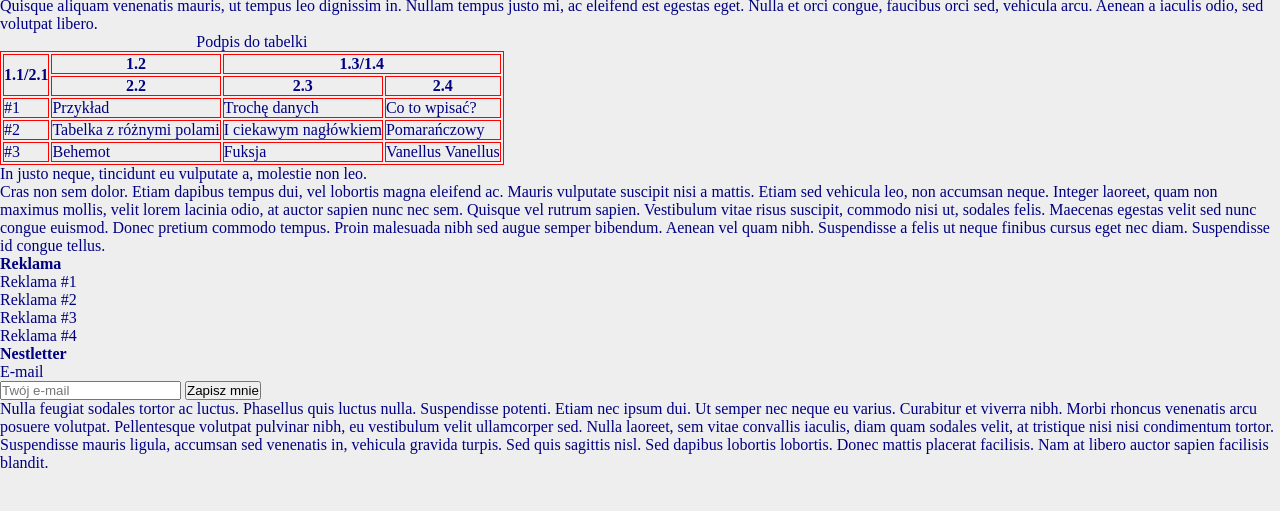
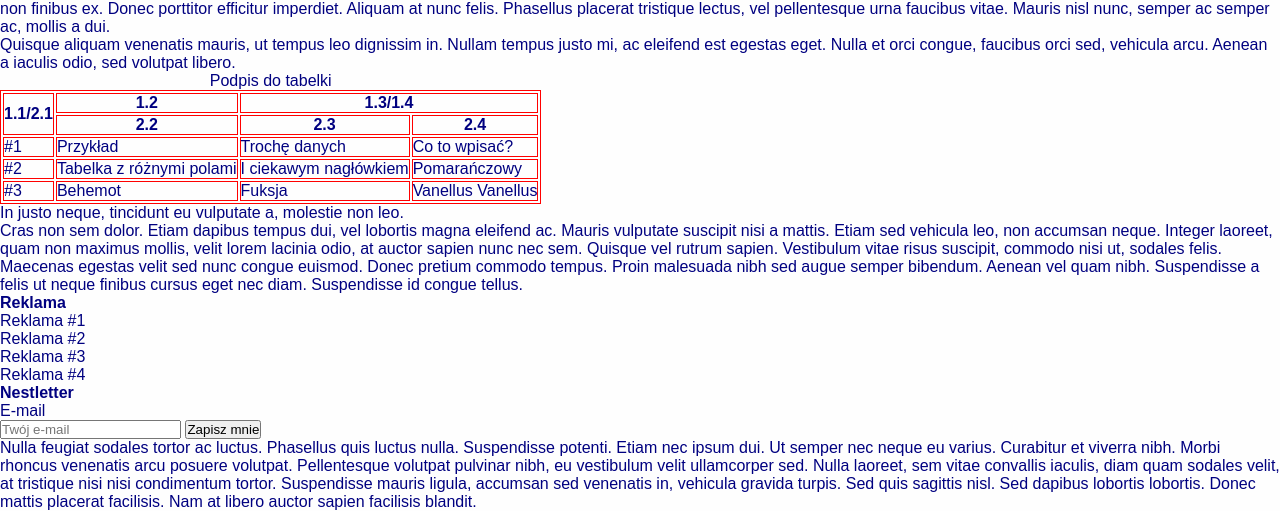
Before and after one commit to tr00per/demopage, a plain HTML site: page index.html in a window 1280 px wide. Shown: the part 337-848 px from the top of the page. Before the commit the page ends 809 px from the top, so only its background shows below. Drawn offline with Linux system fonts and the light colour scheme.

Commit message:
Update index.html

```diff
--- a/index.html
+++ b/index.html
@@ -6,7 +6,7 @@
     <title>Strona domowa</title>
     <style>
         * {margin: 0; padding: 0;}
-        body {font: 12pt; color: navy; background: #EEE;}
+        body {font: 12pt sans-serif; color: navy; background: #FEFEFE;}
     </style>
 </head>
 
```
